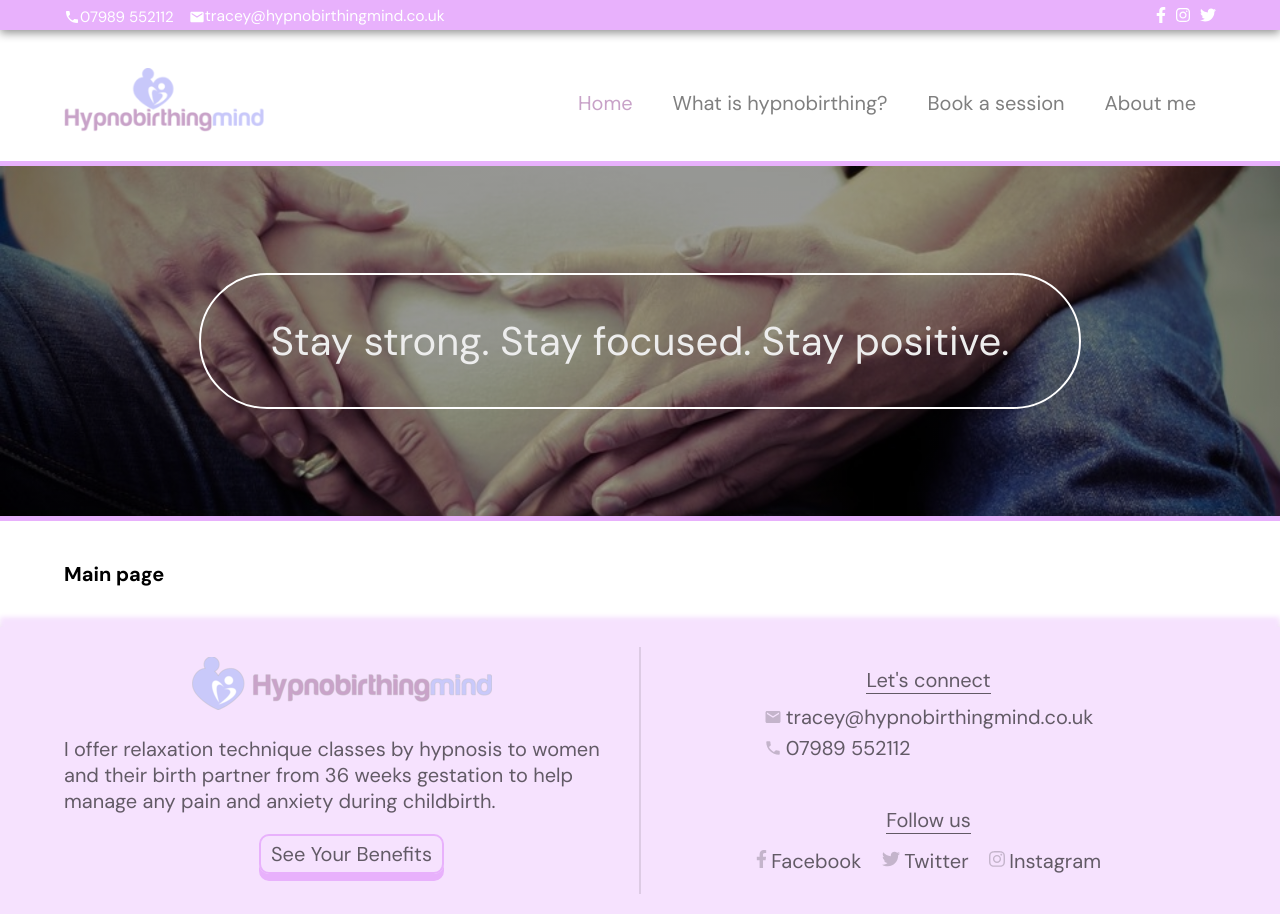
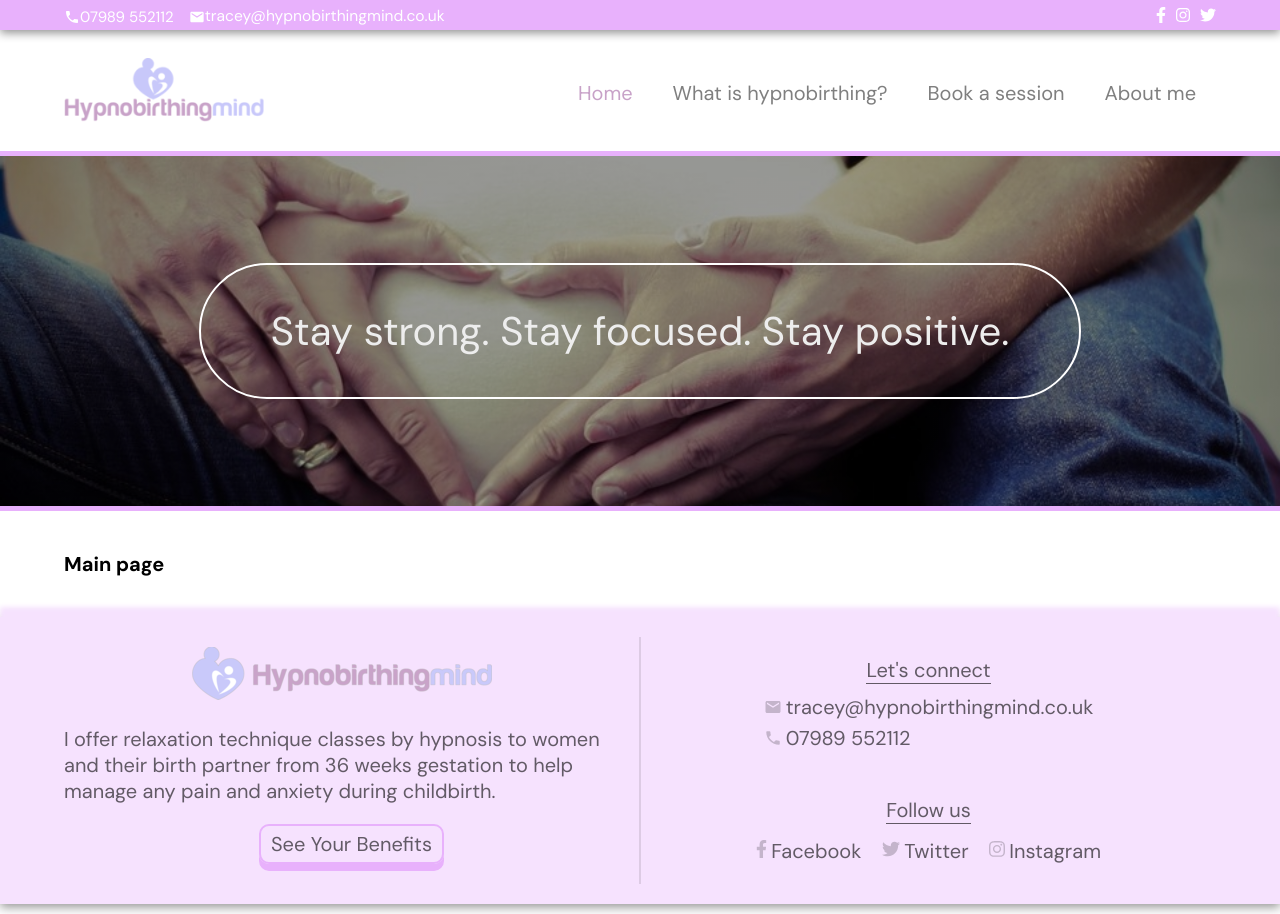
Before and after one commit to nievadev/hipno-birthing, a Jekyll site: the page built from index.html, in a window 1280 px wide. Built offline with Jekyll 4.4.1, drawn with Linux system fonts in a browser that asks for light colours; Markdown is read by kramdown in place of the engine named in the settings.

Commit message:
Decreased top padding of main header

```diff
--- a/resources/css/main_header.scss
+++ b/resources/css/main_header.scss
@@ -7,7 +7,7 @@ header {
     justify-content: space-between;
     align-items: center;
 
-    padding: 60px 0px 15px 0px;
+    padding: 50px 0px 15px 0px;
 
     background-color: $header-bgColor;
 
--- a/resources/css/styles.css
+++ b/resources/css/styles.css
@@ -102,7 +102,7 @@ header {
   display: flex;
   justify-content: space-between;
   align-items: center;
-  padding: 60px 0px 15px 0px;
+  padding: 50px 0px 15px 0px;
   background-color: #ffffff; }
   .main-header .logo {
     display: flex;
```
Also changed, not shown: 2 other files.
